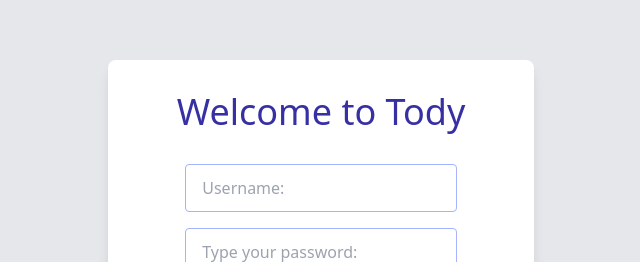
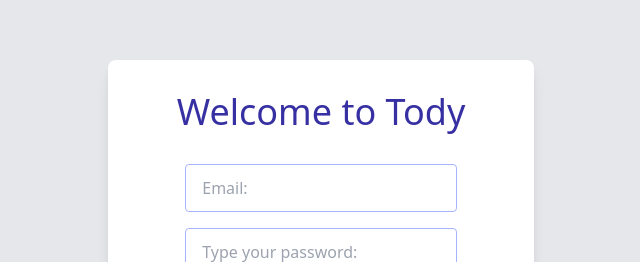
Before and after one commit to vickoman/custom-react-todoApp, a React (Create React App) app: page /auth/login in a window 1280 px wide. Shown: the part 148-410 px from the top of the page, without its empty margins (319-959 px from the left). Built offline with nearby package versions, Linux system fonts and the light colour scheme; no server answers.

Commit message:
Add formik to login form

```diff
--- a/src/pages/SignIn/index.jsx
+++ b/src/pages/SignIn/index.jsx
@@ -1,21 +1,44 @@
+import {  useFormik } from "formik";
 import React from "react";
 import { Link } from "react-router-dom";
 
 
-export default () => (
+export default () => {
+    const formik = useFormik({
+        initialValues: {
+            email: "",
+            password: ""
+        },
+        onSubmit: values => {
+            alert(JSON.stringify(values, null, 2));
+        }
+    })
+    return (
         <div className="container mx-auto border h-full flex justify-center items-center">
             <div className="bg-white w-1/3 h-96 rounded-lg shadow-lg p-8">
                 <h1 className="text-4xl text-center font-normal text-indigo-800 ">Welcome to Tody</h1>
                 <div>
-                <form className="form-horizontal w-3/4 mx-auto" >
+                    <form className="form-horizontal w-3/4 mx-auto" onSubmit={formik.handleSubmit} >
                         <div className="flex flex-col mt-8">
-                        <input type="text" className="flex-grow h-12 px-4 border rounded border-indigo-300 text-indigo-900" name="username" placeholder="Username:" />
+                            <input type="email"
+                                className="input-auth-form"
+                                name="email"
+                                id="email"
+                                onChange={formik.handleChange}
+                                value={formik.values.email}
+                                placeholder="Email:" />
                         </div>
                         <div className="flex flex-col mt-4">
-                        <input type="password" className="flex-grow h-12 px-4 border rounded border-indigo-300 text-indigo-900" name="password" placeholder="Type your password:" />
+                            <input type="password"
+                                    className="input-auth-form"
+                                    name="password"
+                                    id="password"
+                                onChange={formik.handleChange}
+                                value={formik.values.password}
+                                    placeholder="Type your password:" />
                         </div>
                         <div className="flex flex-col mt-8">
-                        <button className="btn-auth-action">
+                            <button className="btn-auth-action" type="submit">
                                 Login
                             </button>
                         </div>
@@ -34,4 +57,5 @@
                 </div>
             </div>
         </div>
-)
+    );
+}
```
Lines whose indentation alone changed are shown as unchanged.
